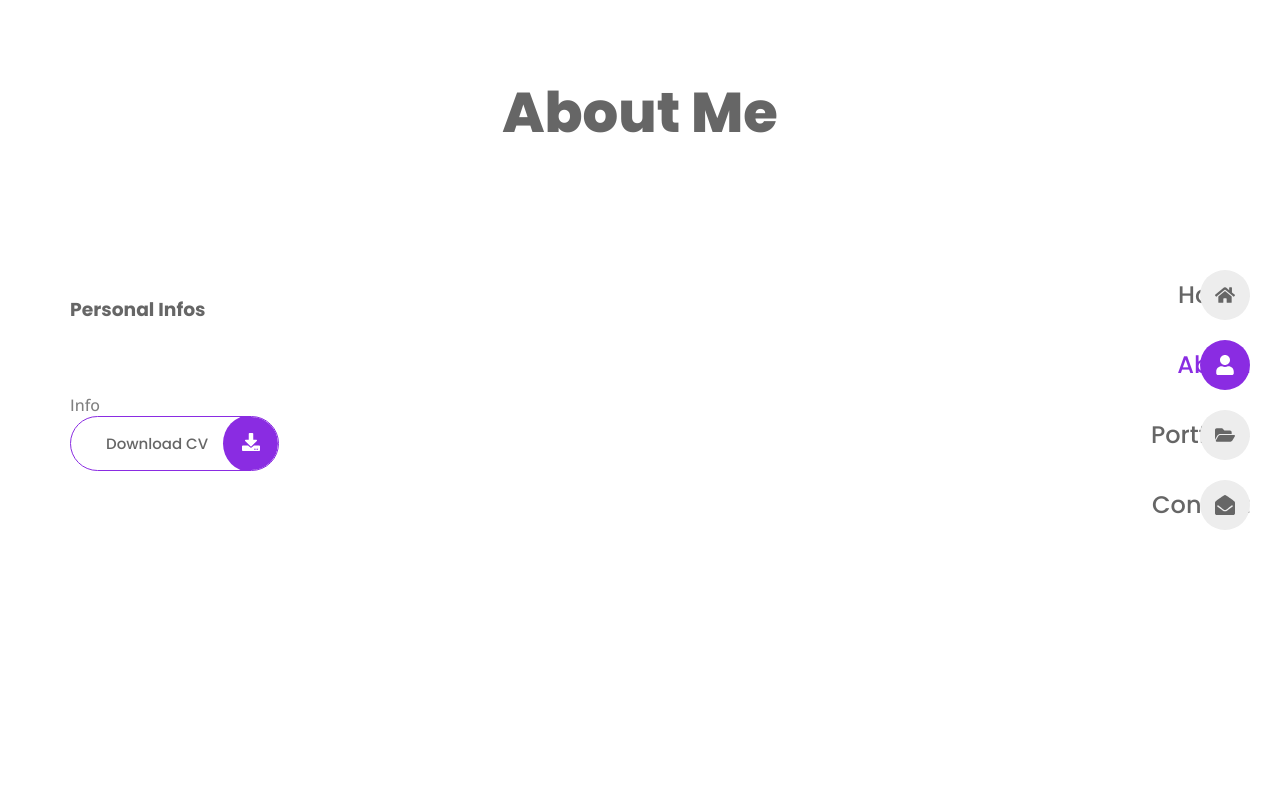
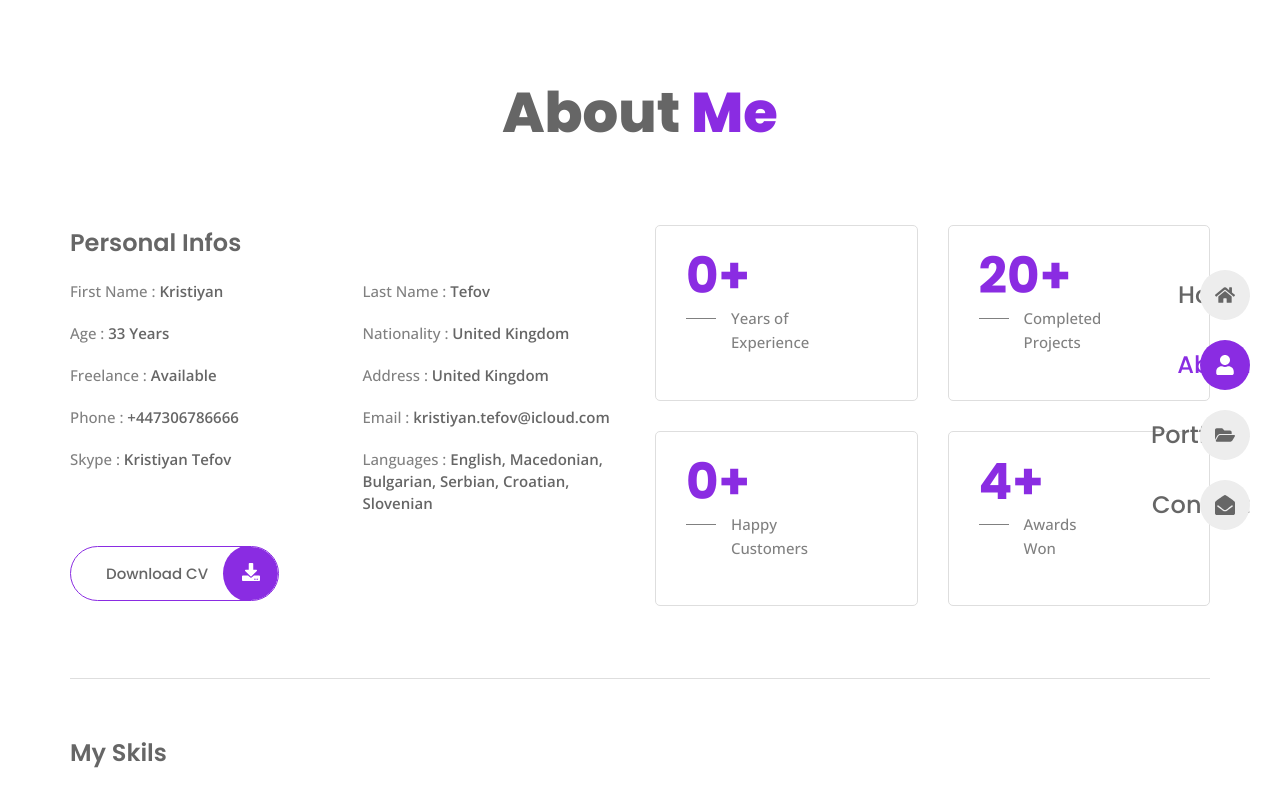
Before and after one commit to kristefov/kristefov, a React (Vite) app in the folder Portfolio/: page /about in a window 1280 px wide. Shown: the top 806 px of the page. Built offline with nearby package versions, Linux system fonts and the light colour scheme.

Commit message:
skils section start

```diff
--- a/Portfolio/package.json
+++ b/Portfolio/package.json
@@ -10,7 +10,9 @@
     "preview": "vite preview"
   },
   "dependencies": {
+    "html-react-parser": "^4.0.0",
     "react": "^18.2.0",
+    "react-circular-progressbar": "^2.1.0",
     "react-dom": "^18.2.0",
     "react-icons": "^4.10.1",
     "react-router-dom": "^6.13.0"
--- a/Portfolio/src/App.css
+++ b/Portfolio/src/App.css
@@ -88,7 +88,10 @@ img {
     font-weight: var(--weight-800);
     text-align: center;
     margin-bottom: 70px;
+}
 
+.section__title span {
+    color: var(--first-color);
 }
 
 .button {
--- a/Portfolio/src/components/Info.jsx
+++ b/Portfolio/src/components/Info.jsx
@@ -1,8 +1,18 @@
 import React from 'react'
+import { personalInfo } from '../data'
 
 const Info = () => {
   return (
-    <div>Info</div>
+   <>
+   {personalInfo.map(({title, description }, index) => {
+    return(
+        <li className="info__item" key={index}>
+            <span className="info__title">{title}</span>
+            <span className="info__description">{description}</span>
+        </li>
+    )
+   })}
+   </>
   )
 }
 
--- /dev/null
+++ b/Portfolio/src/components/Skills.jsx
@@ -0,0 +1,18 @@
+import React from 'react'
+import { skills } from '../data'
+
+const Skils = () => {
+  return (
+    <>
+    {skills.map(({title, percentage}, index) => {
+      return (
+        <div className="progress__box" key={index}>
+          <div className="progress__circle"></div>
+        </div>
+      )
+    })}
+    </>
+  )
+}
+
+export default Skils
--- a/Portfolio/src/components/Stats.jsx
+++ b/Portfolio/src/components/Stats.jsx
@@ -1,8 +1,19 @@
 import React from 'react'
+import { stats } from '../data'
+import parse from 'html-react-parser'
 
 const Stats = () => {
   return (
-    <div>Stats</div>
+    <>
+    {stats.map(({no, title}, index) => {
+        return (
+            <div className="stats__box" key={index}>
+                <h3 className="stats__no">{no}</h3>
+                <p className="stats__title">{parse(title)}</p>
+            </div>
+        )
+    }) }
+    </>
   )
 }
 
--- a/Portfolio/src/data.jsx
+++ b/Portfolio/src/data.jsx
@@ -61,25 +61,25 @@ export const personalInfo = [
   {
     id: 1,
     title: 'First Name : ',
-    description: 'Steve',
+    description: 'Kristiyan',
   },
 
   {
     id: 2,
     title: 'Last Name : ',
-    description: 'Milner',
+    description: 'Tefov',
   },
 
   {
     id: 3,
     title: 'Age : ',
-    description: '27 Years',
+    description: '33 Years',
   },
 
   {
     id: 4,
     title: 'Nationality : ',
-    description: 'Tunisian',
+    description: 'United Kingdom',
   },
 
   {
@@ -91,56 +91,56 @@ export const personalInfo = [
   {
     id: 6,
     title: 'Address : ',
-    description: 'Tunis',
+    description: 'United Kingdom',
   },
 
   {
     id: 7,
     title: 'Phone : ',
-    description: '+21621184010',
+    description: '+447306786666',
   },
 
   {
     id: 8,
     title: 'Email : ',
-    description: 'you@mail.com',
+    description: 'kristiyan.tefov@icloud.com',
   },
 
   {
     id: 9,
     title: 'Skype : ',
-    description: 'steve.milner',
+    description: 'Kristiyan Tefov',
   },
 
   {
     id: 10,
-    title: 'Langages : ',
-    description: 'French, English',
+    title: 'Languages : ',
+    description: 'English, Macedonian, Bulgarian, Serbian, Croatian, Slovenian',
   },
 ];
 
 export const stats = [
   {
     id: 1,
-    no: '12+',
+    no: '0+',
     title: 'Years of <br /> Experience',
   },
 
   {
     id: 2,
-    no: '97+',
+    no: '20+',
     title: 'Completed <br /> Projects',
   },
 
   {
     id: 3,
-    no: '81+',
+    no: '0+',
     title: 'Happy <br /> Customers',
   },
 
   {
     id: 4,
-    no: '53+',
+    no: '4+',
     title: ' Awards <br /> Won',
   },
 ];
@@ -205,49 +205,49 @@ export const skills = [
   {
     id: 1,
     title: 'Html',
-    percentage: '25',
+    percentage: '100',
   },
 
   {
     id: 2,
     title: 'Javascript',
-    percentage: '89',
+    percentage: '79',
   },
 
   {
     id: 3,
-    title: 'Css',
+    title: 'CSS',
+    percentage: '60',
+  },
+
+  {
+    id: 4,
+    title: 'React',
+    percentage: '76',
+  },
+
+  {
+    id: 5,
+    title: 'Mongo',
     percentage: '70',
   },
 
   {
-    id: 4,
-    title: 'Php',
-    percentage: '66',
-  },
-
-  {
-    id: 5,
-    title: 'Wordpress',
-    percentage: '95',
-  },
-
-  {
     id: 6,
-    title: 'Jquery',
-    percentage: '50',
+    title: 'SQL',
+    percentage: '70',
   },
 
   {
     id: 7,
-    title: 'Angular',
-    percentage: '65',
+    title: 'GraphQL',
+    percentage: '70',
   },
 
   {
     id: 8,
-    title: 'React',
-    percentage: '45',
+    title: 'Express',
+    percentage: '75',
   },
 ];
 
--- a/Portfolio/src/pages/about/About.jsx
+++ b/Portfolio/src/pages/about/About.jsx
@@ -1,28 +1,45 @@
-import React from 'react'
-import Info from '../../components/Info'
-import Stats from '../../components/Stats'
-import { FaDownload } from 'react-icons/fa'
-import CV from '../../assets/CV Kristiyan Tefov.pdf'
+import React from "react";
+import Info from "../../components/Info";
+import Stats from "../../components/Stats";
+import { FaDownload } from "react-icons/fa";
+import CV from "../../assets/CV Kristiyan Tefov.pdf";
+import Skills from "../../components/Skills";
+import "./about.css";
 
 const About = () => {
   return (
     <main className="section container">
       <section className="about">
-        <h2 className="section__title">About <span>Me</span></h2>
+        <h2 className="section__title">
+          About <span>Me</span>
+        </h2>
         <div className="about__container grid">
           <div className="about__info">
-            <h3 className="section subtitle">Personal Infos</h3>
+            <h3 className="section__subtitle">Personal Infos</h3>
             <ul className="info__list grid">
               <Info />
             </ul>
-            <a href={CV} download='' className="button">
-              Download CV<span className="button__icon"><FaDownload /></span>
+            <a href={CV} download="" className="button">
+              Download CV
+              <span className="button__icon">
+                <FaDownload />
+              </span>
             </a>
+          </div>
+          <div className="stats grid">
+            <Stats />
           </div>
         </div>
       </section>
+      <div className="separator"></div>
+      <section className="skills">
+        <h3 className="section__subtitle subtitle__center">My Skils</h3>
+        <div className="skills__container grid">
+          <Skills />
+        </div>
+      </section>
     </main>
-  )
-}
+  );
+};
 
-export default About
+export default About;
--- a/Portfolio/src/pages/about/about.css
+++ b/Portfolio/src/pages/about/about.css
@@ -0,0 +1,58 @@
+.about__container,
+.info__list,
+.stats {
+    grid-template-columns: repeat(2, 1fr);
+}
+
+.info__list {
+    row-gap: 20px;
+    margin-bottom: 32px;
+}
+
+.section__subtitle {
+    font-size: var(--h3-font-size);
+    font-weight: var(--weight-600);
+    margin-bottom: 20px;
+}
+.info__list .info__title,
+.info__list .info__description {
+    font-size: var(--small-font-size);
+}
+
+.info__list .info__description {
+    color: var(--title-color);
+    font-weight: var(--weight-600);
+}
+
+.stats__box {
+    border: 1px solid var(--border-color);
+    padding: 20px 30px 25px;
+    border-radius: 5px;
+}
+.stats__no {
+    color: var(--first-color);
+    font-size: var(--h1-font-size);
+    line-height: 1.2;
+}
+
+.stats__title {
+    font-size: var(--small-font-size);
+    line-height: 1.6;
+    padding-left: 45px;
+    position: relative;
+}
+
+.stats__title::before {
+    content: '';
+    position: absolute;
+    left: 0;
+    top: 25%;
+    width: 30px;
+    height: 1px;
+    background-color: var(--text-color);
+}
+ .separator {
+    border-top: 1px solid var(--border-color);
+    min-width: 40%;
+    margin: 72px auto 56px;
+ }
```
Also changed, not shown: 1 other file (tests, documents, lock files or other folders).
